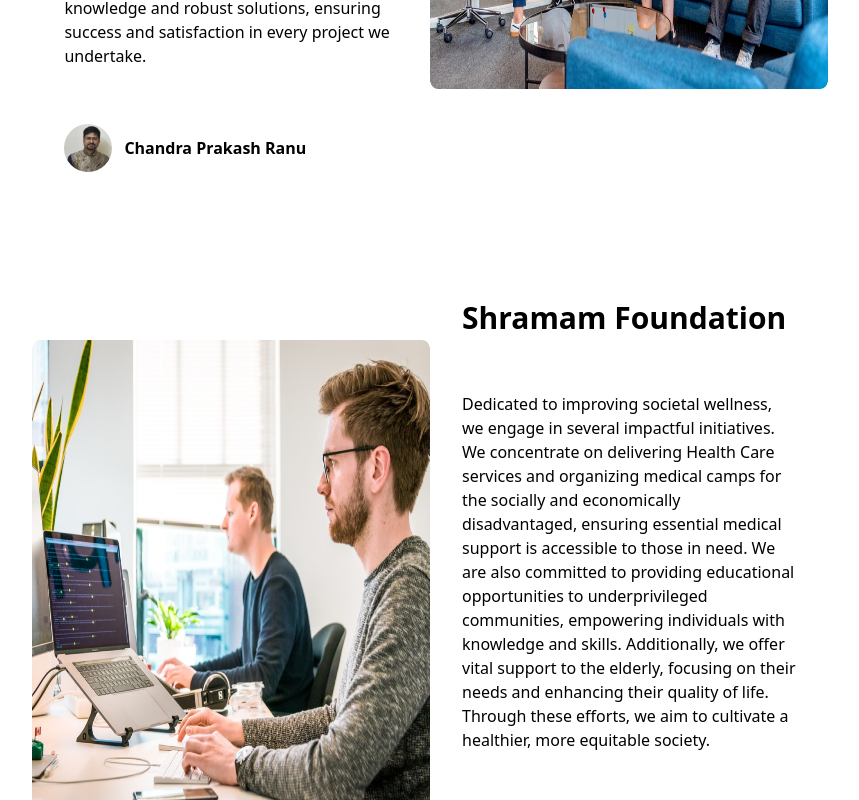
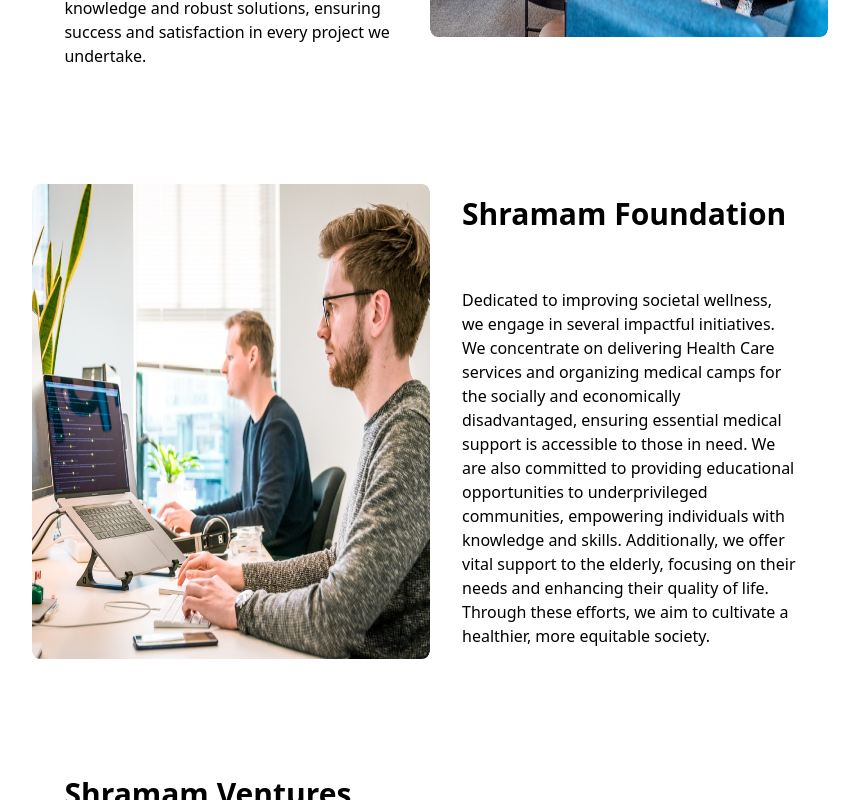
Before and after one commit to amitdhiman5086/shraman-group, a React (Create React App) app: page / in a window 1280 px wide. Shown: the part 1420-2220 px from the top of the page, without its empty margins (210-1069 px from the left). Built offline with nearby package versions, Linux system fonts and the light colour scheme.

Commit message:
resolve errors

```diff
--- a/src/pages/BusinessCard.jsx
+++ b/src/pages/BusinessCard.jsx
@@ -91,13 +91,13 @@
       <div className="w-full lg:border-0 border-2 my-2 py-2 border-black lg:w-1/2 text-start flex flex-col gap-y-5 lg:gap-y-14 px-8">
         <h1 className="font-extrabold text-2xl lg:text-3xl">{title}</h1>
         <p className="font-light text-sm lg:text-base">{description}</p>
-        <div className="flex gap-3 ">
-          <img src={img_Link} alt={alt} className="w-12  rounded-full h-12" />
-          <div className="flex items-center gap-y-2">
-            <h4 className="font-bold">{ceo_Name}</h4>
+        {/* <div className="flex gap-3 "> */}
+          {/* <img src={img_Link} alt={alt} className="w-12  rounded-full h-12" /> */}
+          {/* <div className="flex items-center gap-y-2"> */}
+            {/* <h4 className="font-bold">{ceo_Name}</h4> */}
             {/* <span className="font-extralight">CEO</span> */}
-          </div>
-        </div>
+          {/* </div> */}
+        {/* </div> */}
       </div>
       {/* section 2 */}
       {/* <div className="w-full sm:w-1/2 mt-4 sm:mt-0 hover:overflow-hidden hover:scale-110    relative flex ">
```
